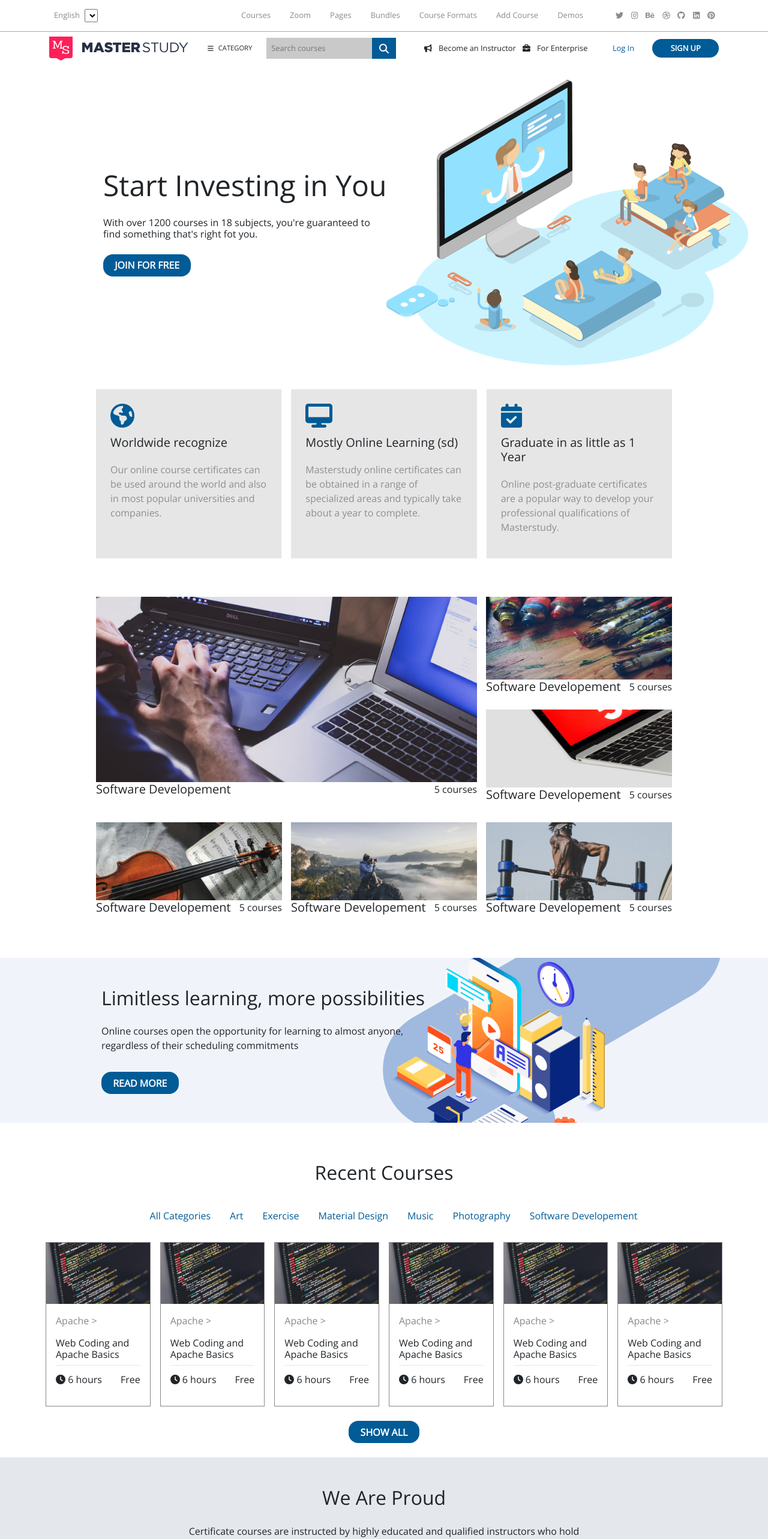
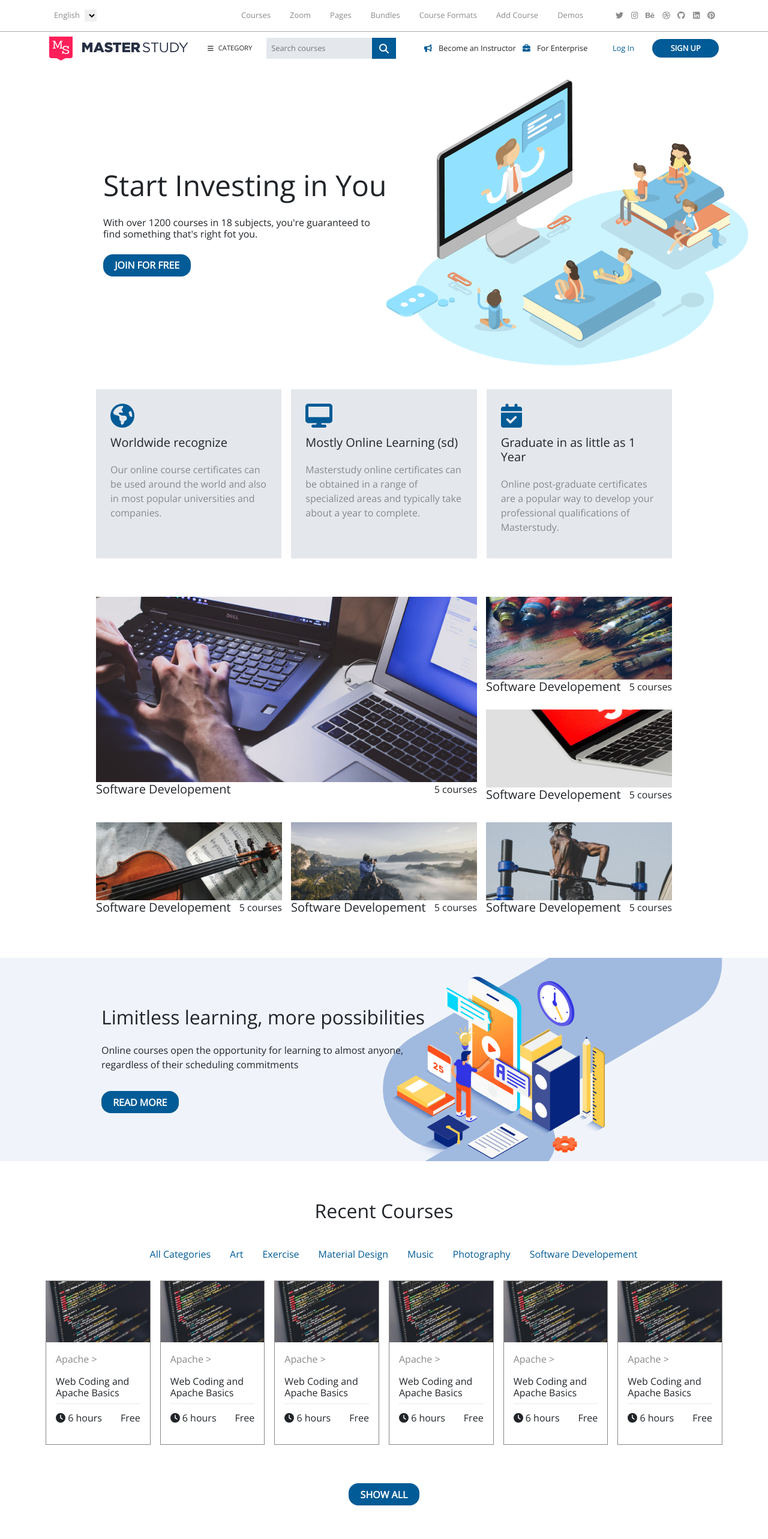
Before and after one commit to Nicowski25/proj-html-vuejs, a Vue app: page / in a window 1280 px wide. Shown: the top 2566 px of the page at 60% size. Built offline with nearby package versions, Linux system fonts and the light colour scheme.

Commit message:
minor fixes

```diff
--- a/src/components/AppHeader.vue
+++ b/src/components/AppHeader.vue
@@ -29,9 +29,9 @@ export default {
         </div>
         <!-- buttons -->
         <div class="d-flex align-items-center">
-            <font-awesome-icon icon="fa-solid fa-bullhorn" />
+            <font-awesome-icon icon="fa-solid fa-bullhorn" class="color-blue"/>
             <p>Become an Instructor</p>
-            <font-awesome-icon icon="fa-solid fa-briefcase" />
+            <font-awesome-icon icon="fa-solid fa-briefcase" class="color-blue"/>
             <p>For Enterprise</p>
         </div>
         <div class="d-flex align-items-center">
@@ -47,7 +47,7 @@ export default {
 </template>
 
 <style lang="scss" scoped>
-
+@use '../assets/scss/partials/variables.scss' as *;
 .container {
     white-space: nowrap;
     font-size: 0.8rem;
@@ -61,6 +61,10 @@ export default {
     font-size: 0.7rem;
 }
 
+.color-blue {
+    color: $blue;
+}
+
 p {
     margin: 0;
     padding-left: 0.7rem;
@@ -70,12 +74,12 @@ p {
 .input-group-text {
     border-radius: 0;
     color: white;
-    background-color: #005b96;
+    background-color: $blue;
     border: none;
 }
 
 .input-search {
-    background-color: #c9c9c9;
+    background-color: $light-grey;
     border: none;
 }
 
--- a/src/components/MainOnlineLearning.vue
+++ b/src/components/MainOnlineLearning.vue
@@ -4,7 +4,7 @@ export default {
 }
 </script>
 <template>
-    <div class="container-fluid d-flex py-5">
+    <div class="container-fluid d-flex py-6">
         <div class="container w-75 p-0">
             <h2>Limitless learning, more possibilities</h2>
             <p class="py-3">Online courses open the opportunity for learning to almost anyone, <br> regardless of their scheduling commitments</p>
@@ -23,4 +23,9 @@ export default {
     background-size: cover;
 }
 
+.py-6 {
+    padding-top: 5rem;
+    padding-bottom: 5rem;
+}
+
 </style>
--- a/src/components/MainPerks.vue
+++ b/src/components/MainPerks.vue
@@ -34,16 +34,16 @@ export default {
 
 
 <style lang="scss" scoped>
-
+@use '../assets/scss/partials/variables.scss' as *;
 .cards {
-    background-color: #b3b3b354;
+    background-color: $light-grey;
     padding: 1.5rem;
     h5 {
         padding-top: 0.8rem;
         padding-bottom: 0.8rem;
     }
     p {
-        color: #696969b2;
+        color: $dark-grey;
     }
 }
 
--- a/src/components/MainRecentCourses.vue
+++ b/src/components/MainRecentCourses.vue
@@ -34,7 +34,7 @@ export default {
         </div>
     </div>
 
-    <div class="container text-center py-4">
+    <div class="container text-center py-6">
         <button class="main-btn">SHOW ALL</button>
     </div>
 
@@ -42,8 +42,6 @@ export default {
 
 <style lang="scss" scoped>
 @use '../assets/scss/partials/variables.scss' as *;
-
-
 .w-90 {
     width: 90%;
 }
@@ -57,4 +55,8 @@ export default {
         padding: 1rem;
     }
 }
+.py-6 {
+    padding-top: 4rem;
+    padding-bottom: 4rem;
+}
 </style>
--- a/src/components/MainStatistics.vue
+++ b/src/components/MainStatistics.vue
@@ -48,6 +48,10 @@ export default {
 }
 .statistic {
     padding: 2rem;
+    padding-top: 0;
+    padding-bottom: 0;
+    margin-top: 2rem;
+    margin-bottom: 2rem;
     .big-number {
         font-size: 3.5rem;
     }
--- a/src/components/Navbar.vue
+++ b/src/components/Navbar.vue
@@ -39,6 +39,11 @@ export default {
 
 
 <style lang="scss" scoped>
+@use '../assets/scss/partials/variables.scss' as *;
+
+#site_language {
+    border: none;
+}
 .border_bottom {
     border-bottom: 1px solid #aaaaaa;
 }
@@ -58,6 +63,9 @@ ul {
     li {
         padding: 1rem;
     }
+    li:hover {
+        color: $primary;
+    }
 }
 
 .icons {
```
